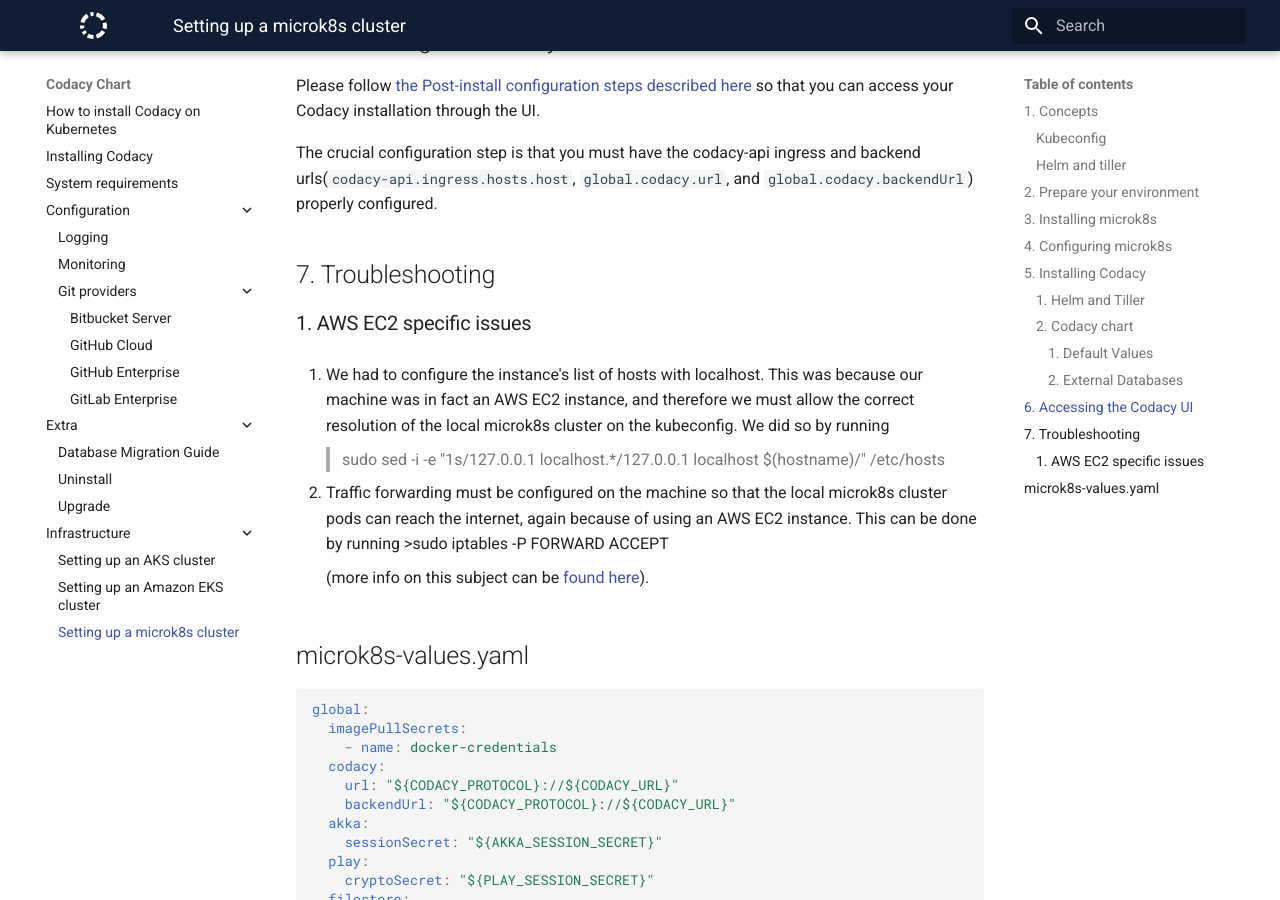
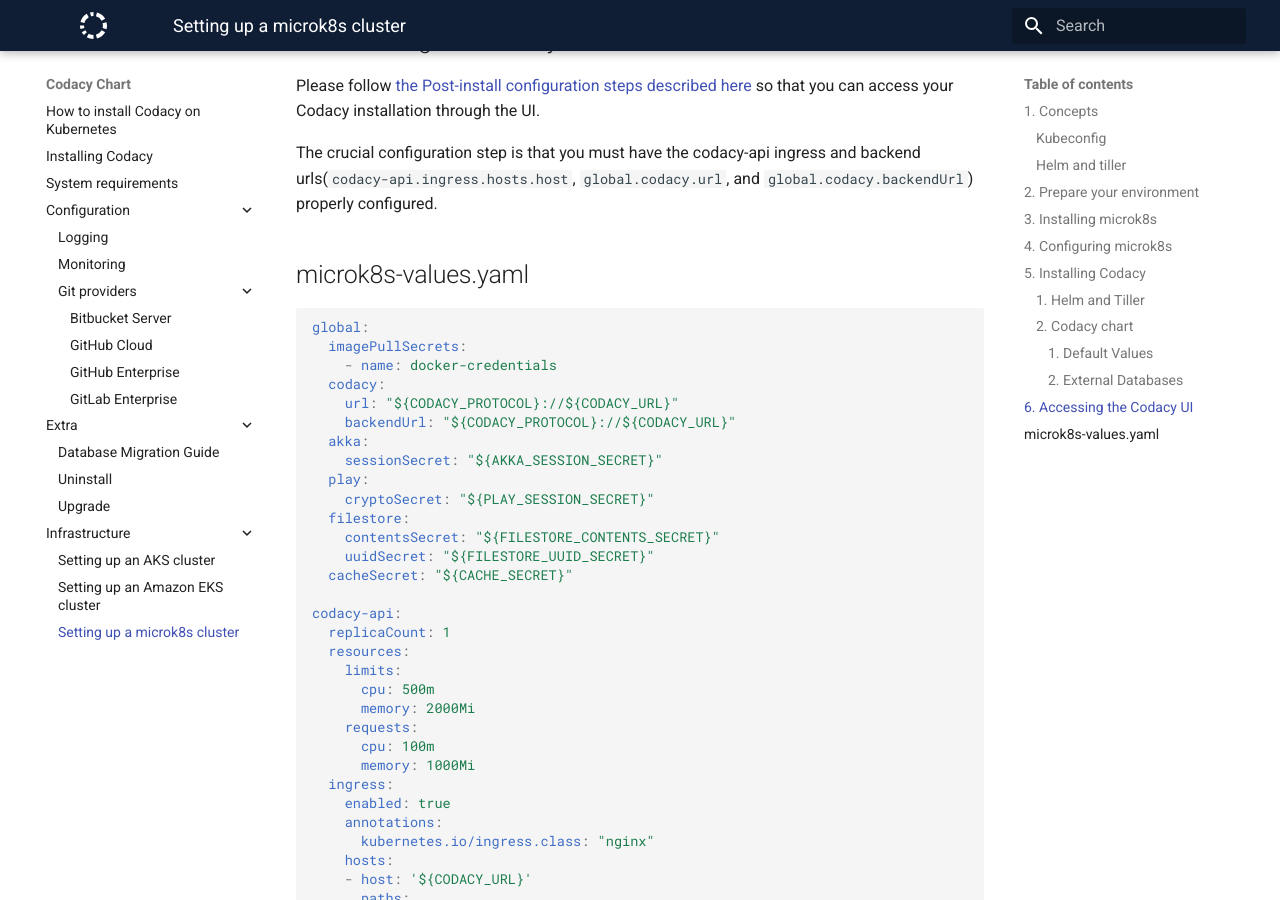
Before and after one commit to codacy/chart, an MkDocs documentation site: the page built from docs/infrastructure/microk8s-quickstart.md, in a window 1280 px wide and 900 px high, scrolled down 3734 px. Built offline with MkDocs 1.6.1 and Material for MkDocs 9.7.7, drawn with Linux system fonts in a browser that asks for light colours.

Commit message:
fix: remove troubleshooting

```diff
--- a/docs/infrastructure/microk8s-quickstart.md
+++ b/docs/infrastructure/microk8s-quickstart.md
@@ -134,19 +134,6 @@
 Please follow [the Post-install configuration steps described here](../install.md) so that you can access your Codacy installation through the UI.
 
 The crucial configuration step is that you must have the codacy-api ingress and backend urls(`codacy-api.ingress.hosts.host`, `global.codacy.url`, and `global.codacy.backendUrl`) properly configured.
-
-## 7. Troubleshooting
-
-### 1. AWS EC2 specific issues
-
-1. We had to configure the instance's list of hosts with localhost. This was because our machine was in fact an AWS EC2 instance, and therefore we must allow the correct resolution of the local microk8s cluster on the kubeconfig. We did so by running
-
-    >sudo sed -i -e "1s/127.0.0.1 localhost.*/127.0.0.1 localhost $(hostname)/" /etc/hosts
-
-2. Traffic forwarding must be configured on the machine so that the local microk8s cluster pods can reach the internet, again because of using an AWS EC2 instance. This can be done by running
-    >sudo iptables -P FORWARD ACCEPT
-
-    (more info on this subject can be [found here](https://microk8s.io/docs/troubleshooting#common-issues)).
 
 ## microk8s-values.yaml
 
```
